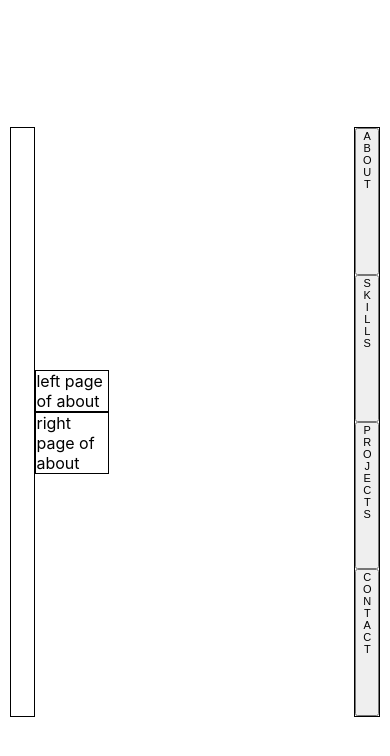
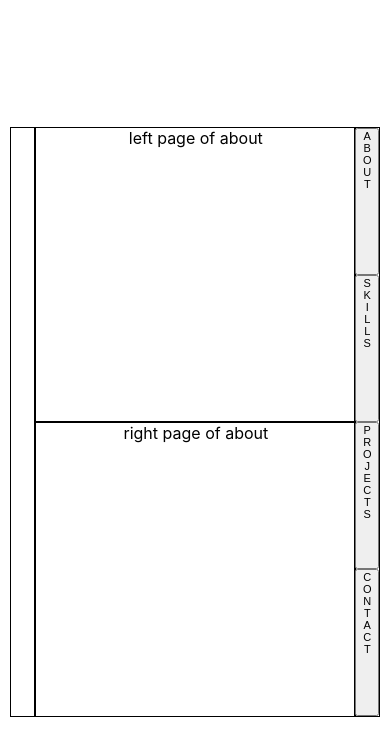
Before and after one commit to MacCabe1888/Professional-Portfolio, a React (Create React App) app: page /#/ in a window 390 px wide. Shown: the top 756 px of the page. Built offline with nearby package versions, Linux system fonts and the light colour scheme.

Commit message:
adjusted dimensions of the individual pages

```diff
--- a/src/components/Page/style.css
+++ b/src/components/Page/style.css
@@ -1,4 +1,11 @@
 div.page {
-  width: calc(50% - 88px);
+  width: 50%;
   border: 1px black solid;
 }
+
+@media screen and (max-width: 600px) {
+  div.page {
+    width: 100%;
+    height: 50%;
+  }
+}
```
